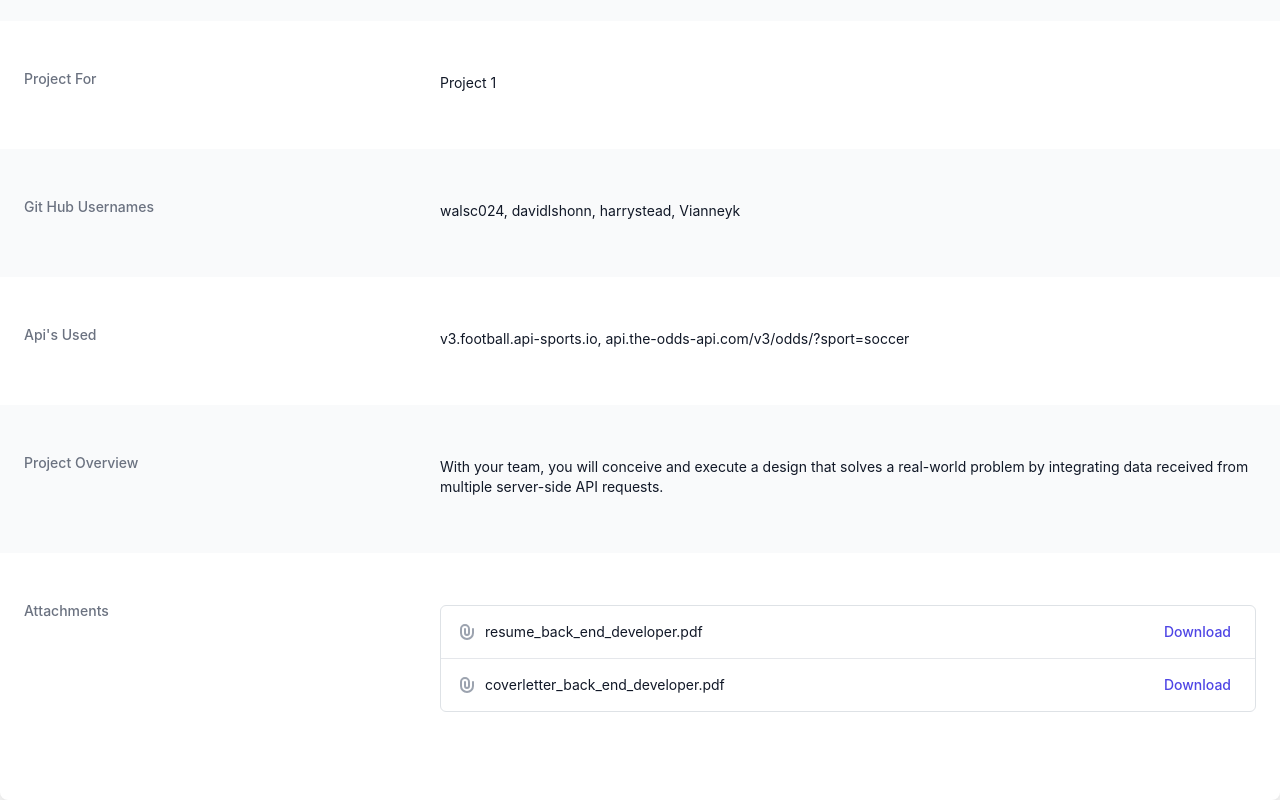
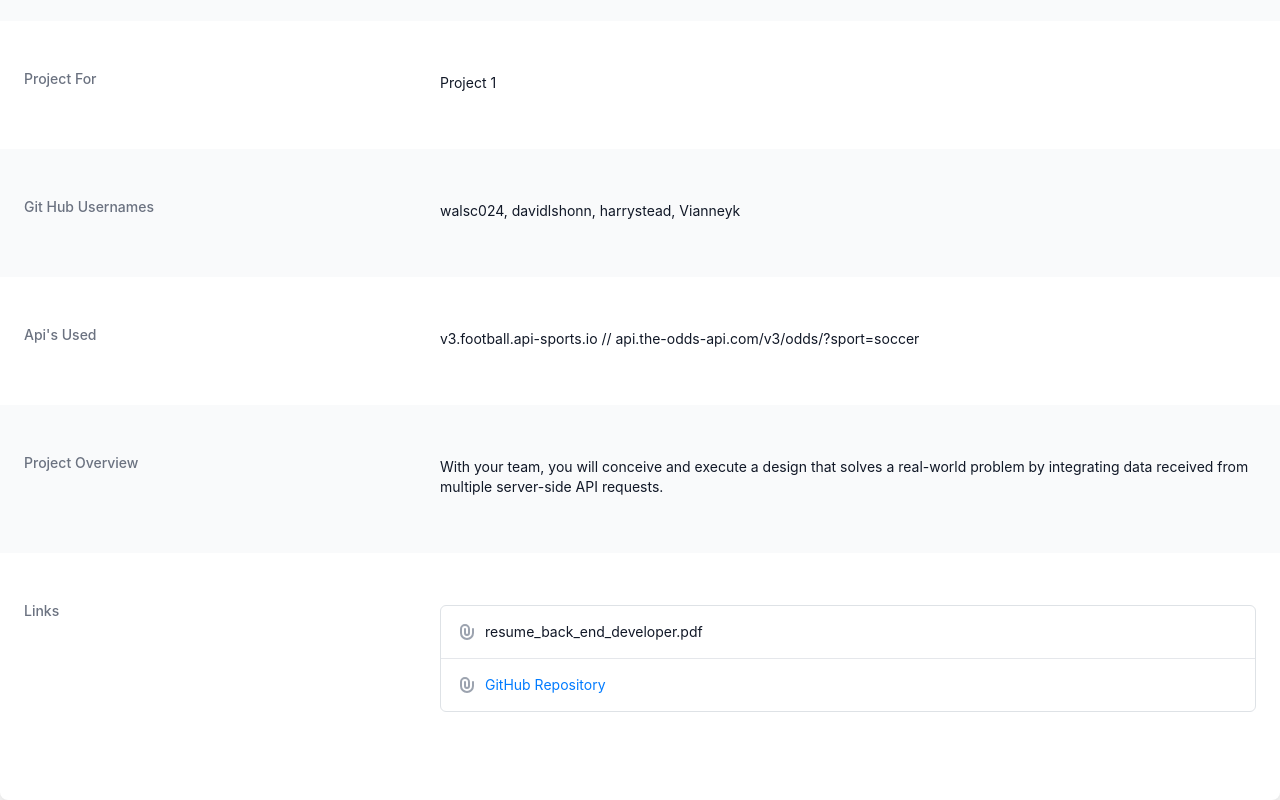
Before and after one commit to davidlshonn/fixture-and-betting-app, a plain HTML site: page About.html in a window 1280 px wide. Shown: the part 430-1230 px from the top of the page. Drawn offline with nearby package versions, Linux system fonts and the light colour scheme.

Commit message:
added page title and link to github

```diff
--- a/About.html
+++ b/About.html
@@ -108,7 +108,7 @@
       <header class="bg-white shadow">
         <div class="max-w-7xl mx-auto py-6 px-4 sm:px-6 lg:px-8">
           <h1 class="text-3xl font-bold leading-tight text-gray-900" style="text-align: center;">
-            Matches
+            About Our Project
           </h1>
         </div>
       </header>
@@ -153,7 +153,7 @@
                 Api's Used
               </dt>
               <dd class="mt-1 text-sm text-gray-900 sm:mt-0 sm:col-span-2">
-                v3.football.api-sports.io, api.the-odds-api.com/v3/odds/?sport=soccer
+                v3.football.api-sports.io // api.the-odds-api.com/v3/odds/?sport=soccer
               </dd>
             </div>
             <div class="bg-gray-50 px-4 py-5 sm:grid sm:grid-cols-3 sm:gap-4 sm:px-6">
@@ -166,7 +166,7 @@
             </div>
             <div class="bg-white px-4 py-5 sm:grid sm:grid-cols-3 sm:gap-4 sm:px-6">
               <dt class="text-sm font-medium text-gray-500">
-                Attachments
+                Links
               </dt>
               <dd class="mt-1 text-sm text-gray-900 sm:mt-0 sm:col-span-2">
                 <ul class="border border-gray-200 rounded-md divide-y divide-gray-200">
@@ -180,11 +180,6 @@
                         resume_back_end_developer.pdf
                       </span>
                     </div>
-                    <div class="ml-4 flex-shrink-0">
-                      <a href="#" class="font-medium text-indigo-600 hover:text-indigo-500">
-                        Download
-                      </a>
-                    </div>
                   </li>
                   <li class="pl-3 pr-4 py-3 flex items-center justify-between text-sm">
                     <div class="w-0 flex-1 flex items-center">
@@ -193,13 +188,8 @@
                         <path fill-rule="evenodd" d="M8 4a3 3 0 00-3 3v4a5 5 0 0010 0V7a1 1 0 112 0v4a7 7 0 11-14 0V7a5 5 0 0110 0v4a3 3 0 11-6 0V7a1 1 0 012 0v4a1 1 0 102 0V7a3 3 0 00-3-3z" clip-rule="evenodd" />
                       </svg>
                       <span class="ml-2 flex-1 w-0 truncate">
-                        coverletter_back_end_developer.pdf
+                        <a href ="https://github.com/davidlshonn/football-predictions">GitHub Repository</a>
                       </span>
-                    </div>
-                    <div class="ml-4 flex-shrink-0">
-                      <a href="#" class="font-medium text-indigo-600 hover:text-indigo-500">
-                        Download
-                      </a>
                     </div>
                   </li>
                 </ul>
```
